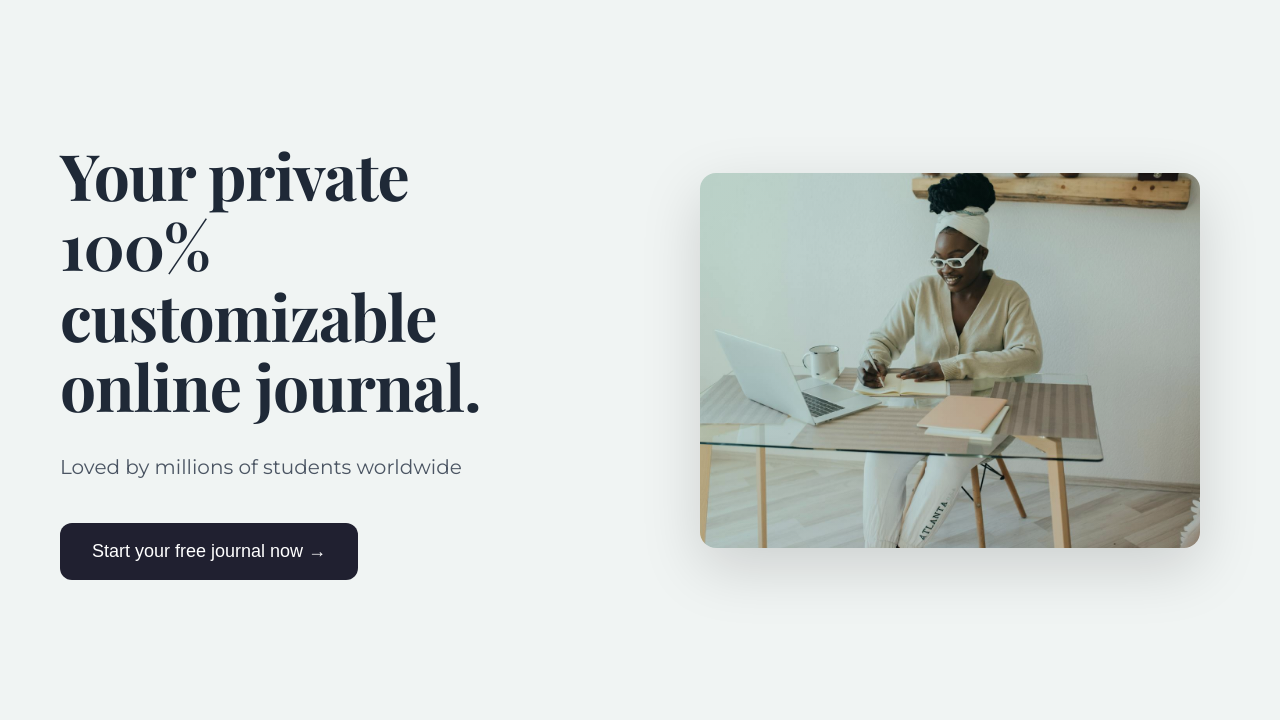
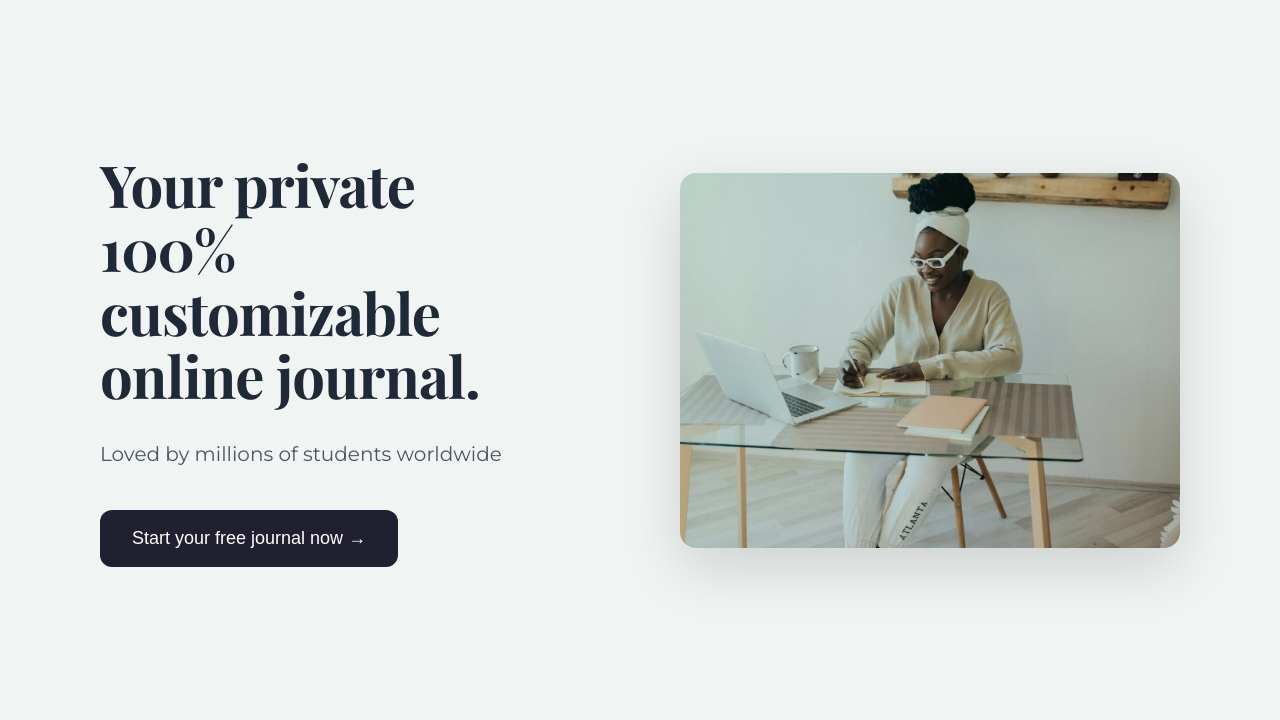
Before and after one commit to Hidden-Umah/Journal-Web-App, a Django app: page / in a window 1280 px wide. Shown: the part 82-802 px from the top of the page. Run offline with Django 5.2, Linux system fonts and the light colour scheme; some web fonts are replaced.

Commit message:
Changes in index.html and index.css files (refer to comments)

```diff
--- a/dear_journal_app/static/css/index.css
+++ b/dear_journal_app/static/css/index.css
@@ -12,7 +12,7 @@
 
 h1 {
     font-family: Playfair Display, serif;
-    font-size: 64px;
+    font-size: 58px;
     font-weight: bold;
 }
 
@@ -120,6 +120,7 @@ body {
     line-height: 1.1;
     margin-bottom: 30px;
     letter-spacing: -1px;
+    max-width: 380px;
 }
 
 .hero-subtitle {
--- a/dear_journal_app/templates/index.html
+++ b/dear_journal_app/templates/index.html
@@ -43,11 +43,11 @@
                 <div class="hero-content">
                     <div class="hero-text">
                         <!-- Got rid of the "strong" and made the font-weight bold instead.
-                        Also defined h1 fonts and sizes in index.css -->
+                        Defined h1 fonts and sizes in index.css
+                        Also got rid of all <br> and defined max width on .hero-title css
+                        -->
                         <h1 class="hero-title">
-                           Your private<br>
-                            100% customizable<br>
-                            online journal.
+                            Your private 100% customizable online journal.
                         </h1>
                         <p class="hero-subtitle">Loved by millions of students worldwide</p>
                         <!-- Redirecting sign up button to signup.html using django on next line -->
```
